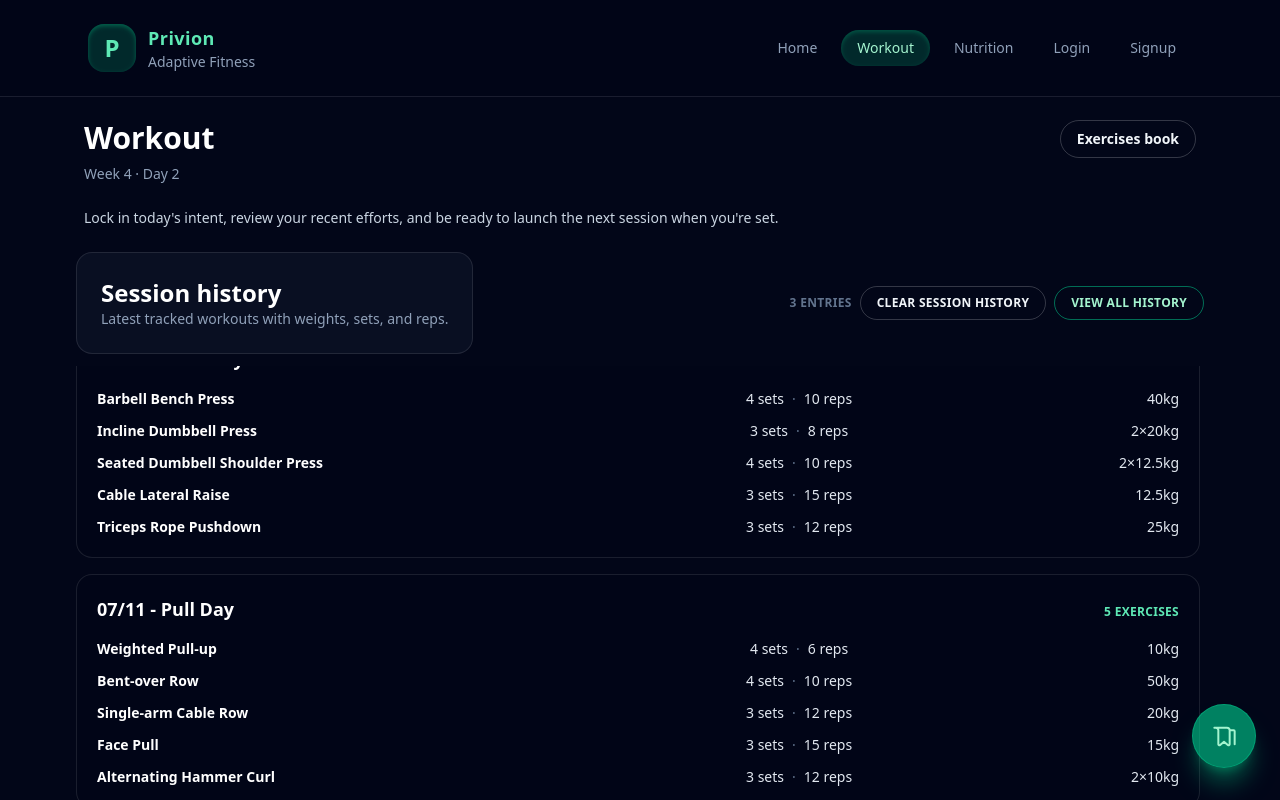
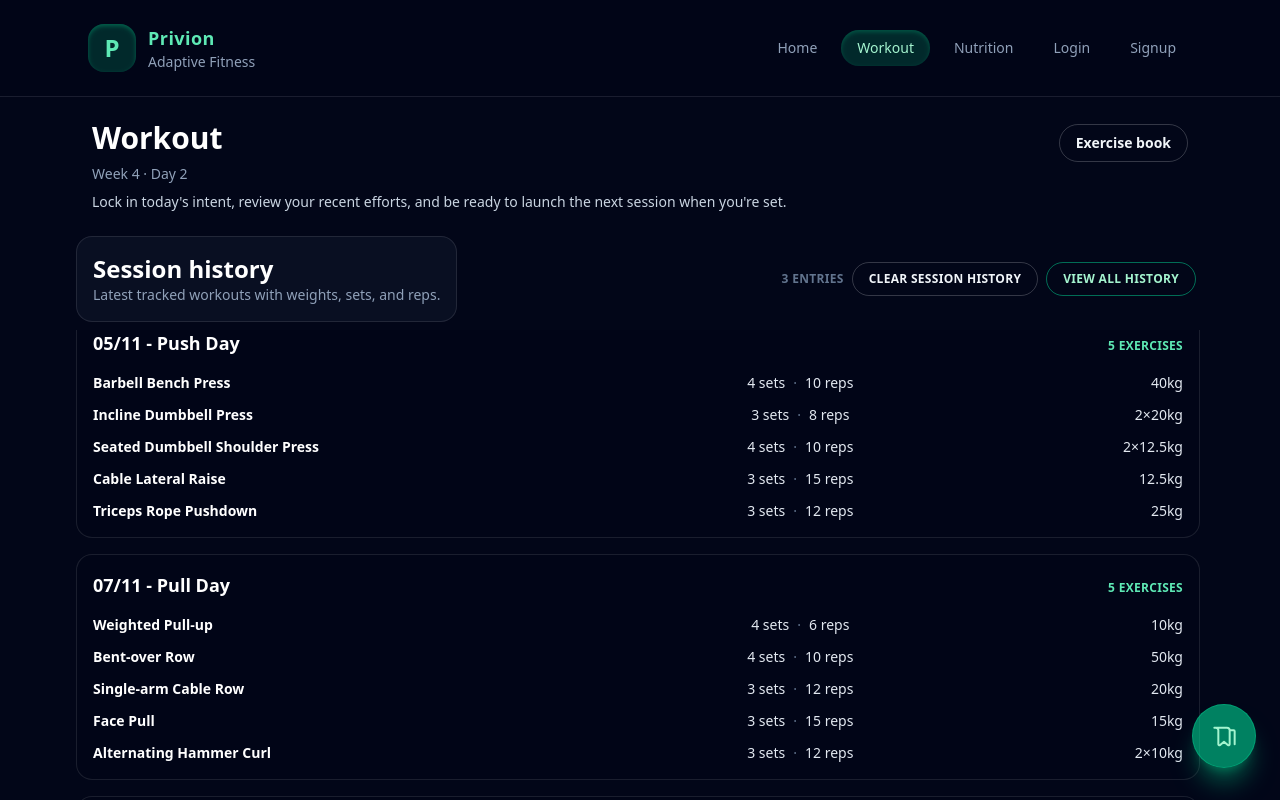
Before and after one commit to triek/privion, a Vue app: page /workout in a window 1280 px wide. Shown: the top 800 px of the page. Built offline with nearby package versions, Linux system fonts and the light colour scheme.

Commit message:
bunch of layout changes

```diff
--- a/src/views/RecipeBookView.vue
+++ b/src/views/RecipeBookView.vue
@@ -1,5 +1,5 @@
 <template>
-  <div class="space-y-8">
+  <div class="space-y-6">
     <!-- Navigation buttons -->
     <div class="flex justify-between items-center">
       <RouterLink
@@ -17,15 +17,15 @@
     </div>
 
     <!-- Header -->
-    <header class="space-y-3 mx-2">
-      <h1 class="text-3xl font-bold text-white">Performance recipe book</h1>
+    <header class="space-y-2 mx-4">
+      <h1 class="text-3xl font-bold text-white">Recipe book</h1>
       <p class="max-w-2xl text-sm text-slate-400">
         Dial in your fueling plan by filtering meals around the primary ingredient you have on hand and the intent driving your
         training block.
       </p>
     </header>
 
-    <section class="space-y-6 rounded-3xl border border-white/10 bg-slate-900/60 p-6 shadow-lg shadow-slate-950/30">
+    <section class="space-y-6 rounded-3xl border border-white/10 bg-slate-900/60 p-4 shadow-lg shadow-slate-950/30">
       <div class="flex flex-wrap items-start justify-between gap-6">
         <div class="space-y-2">
           <h2 class="text-lg font-semibold text-white">Recipe filter</h2>
--- a/src/views/WorkoutView.vue
+++ b/src/views/WorkoutView.vue
@@ -1,37 +1,36 @@
 <template>
   <div class="space-y-6">
     <!-- Workout banner -->
-    <header class="flex gap-2 mx-2 justify-between">
+    <header class="flex mx-4 justify-between mb-2">
       <div class="space-y-2">
         <h1 class="text-3xl font-bold text-white">Workout</h1>
         <p v-if="hasPlanner" class="text-sm text-slate-400">
           Week {{ planner.week }} · Day {{ planner.day }}
         </p>
-
-        <p class="mt-6 text-sm text-slate-300">
-          Lock in today's intent, review your recent efforts, and be ready to launch the next session
-          when you're set.
-        </p>
       </div>
       <RouterLink
         to="/workout-exercises"
-        class="inline-flex items-center gap-2 self-start rounded-full border border-white/20 px-4 py-2 text-sm font-semibold text-slate-100 transition hover:-translate-y-0.5 hover:border-white/40"
+        class="inline-flex items-center gap-2 self-start rounded-full border border-white/20 px-4 py-2 my-1 text-sm font-semibold text-slate-100 transition hover:-translate-y-0.5 hover:border-white/40"
       >
-        Exercises book
+        Exercise book
       </RouterLink>
     </header>
+    <p class="text-sm text-slate-300 mx-4">
+      Lock in today's intent, review your recent efforts, and be ready to launch the next session when you're set.
+    </p>
 
     <!-- Session history -->
-    <section class="space-y-3">
+    <section class="space-y-2">
       <div class="flex flex-col gap-2 md:flex-row md:items-center md:justify-between">
-        <div class="rounded-2xl border border-white/10 bg-slate-900/60 p-6">
+        <div class="rounded-2xl border border-white/10 bg-slate-900/60 p-4">
           <h2 class="text-2xl font-semibold text-white">Session history</h2>
           <p class="text-sm text-slate-400">
             Latest tracked workouts with weights, sets, and reps.
           </p>
         </div>
-        <div class="flex flex-wrap items-center gap-2">
+        <div class="flex flex-col-reverse sm:flex-row mx-2 items-center gap-2">
           <span class="text-xs font-semibold uppercase tracking-wide text-slate-500">{{ visibleHistory.length }} entries</span>
+          <div class="space-x-2">
             <button
               class="inline-flex items-center justify-center gap-2 rounded-full border border-white/20 px-4 py-2 text-xs font-semibold uppercase tracking-wide text-slate-100 transition hover:-translate-y-0.5 hover:border-emerald-300/60 hover:text-white"
               type="button"
@@ -47,11 +46,12 @@
             </RouterLink>
           </div>
         </div>
+      </div>
 
       <div ref="historyContainerRef" class="history-scroll overflow-y-auto pr-1">
         <ul class="space-y-4">
           <li v-for="record in visibleHistory" :key="record.session">
-            <article class="space-y-4 rounded-2xl border border-white/10 bg-slate-950/70 p-5">
+            <article class="space-y-4 rounded-2xl border border-white/10 bg-slate-950/70 p-4">
               <div class="flex items-baseline justify-between gap-3">
                 <h3 class="text-lg font-semibold text-white">{{ record.session }}</h3>
                 <span class="text-xs font-semibold uppercase tracking-wide text-emerald-300"
@@ -102,7 +102,7 @@
 
     <section
       v-if="sessionActive && activePlan"
-      class="space-y-6 rounded-3xl border border-white/10 bg-slate-900/60 p-6 shadow-lg shadow-slate-950/30"
+      class="space-y-4 rounded-3xl border border-white/10 bg-slate-900/60 p-4 shadow-lg shadow-slate-950/30"
     >
       <div class="flex flex-col gap-2 md:flex-row md:items-center md:justify-between">
         <div>
@@ -118,12 +118,12 @@
         </button>
       </div>
 
-      <!-- Session -->
-      <div class="space-y-5">
+      <!-- Sessionw -->
+      <div class="space-y-2">
         <article
           v-for="(exercise, index) in sessionExercises"
           :key="`${exercise.name}-${index}`"
-          class="space-y-4 rounded-2xl border border-white/10 bg-slate-950/70 p-5"
+          class="space-y-2 rounded-2xl border border-white/10 bg-slate-950/70 p-4"
         >
           <div class="flex flex-col gap-3">
             <div class="flex flex-col gap-1">
@@ -213,7 +213,7 @@
 
     <!-- Session creation -->
     <section
-      class="rounded-3xl border border-white/10 bg-slate-900/60 p-6 shadow-lg shadow-slate-950/30"
+      class="rounded-3xl border border-white/10 bg-slate-900/60 p-4 shadow-lg shadow-slate-950/30"
     >
       <div class="flex flex-col gap-4 md:flex-row md:items-center md:justify-between">
         <div class="space-y-2">
@@ -250,10 +250,10 @@
           @click="closePlanPicker"
         ></div>
         <div
-          class="relative w-full max-w-lg rounded-t-3xl border border-white/10 bg-slate-900/95 p-6 shadow-xl shadow-slate-950/40"
+          class="relative w-94 rounded-t-3xl border border-white/10 bg-slate-900/95 p-4 shadow-xl shadow-slate-950/40"
         >
-          <div class="mb-5 flex items-center justify-between">
-            <h3 class="text-lg font-semibold text-white">Pick a plan</h3>
+          <div class="mb-2 flex items-center justify-between">
+            <h3 class="text-lg mx-2 font-semibold text-white">Pick a plan</h3>
             <button
               class="text-xs font-semibold uppercase tracking-wide text-slate-400 transition hover:text-white"
               type="button"
@@ -263,7 +263,7 @@
             </button>
           </div>
 
-          <ul class="space-y-3">
+          <ul class="space-y-2">
             <li v-for="plan in weeklyPlan" :key="plan.id">
               <button
                 class="flex w-full flex-col items-start rounded-2xl border border-white/10 bg-slate-950/80 px-5 py-4 text-left transition hover:-translate-y-0.5 hover:border-emerald-400/50 hover:bg-slate-900"
```
Lines whose indentation alone changed are shown as unchanged.
